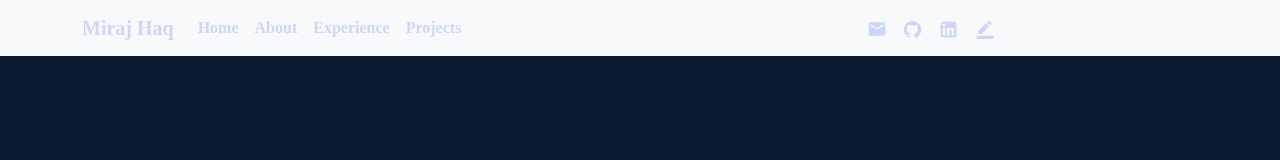
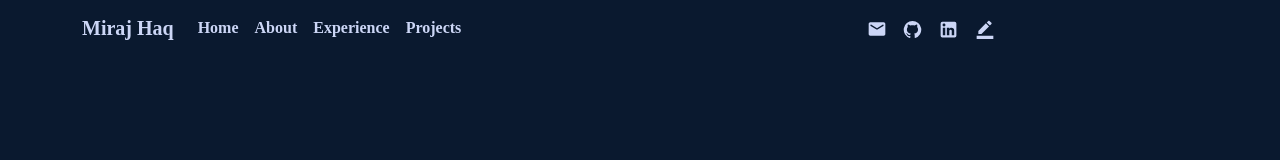
Before and after one commit to mirajhaq/Miraj, a React (Create React App) app: page / in a window 1280 px wide. Shown: the top 160 px of the page. Built offline with nearby package versions, Linux system fonts and the light colour scheme; a web font is replaced by a local one.

Commit message:
Update NavBar.css

```diff
--- a/src/styles/NavBar.css
+++ b/src/styles/NavBar.css
@@ -4,6 +4,10 @@
     font-family: 'NTR';
     font-weight: bold;
   }
+
+.navbar.bg-body-tertiary {
+  background-color: var(--navy) !important;
+}
 
   .navbar-light .navbar-brand  {
     color: var(--lightest-slate) !important;
```
